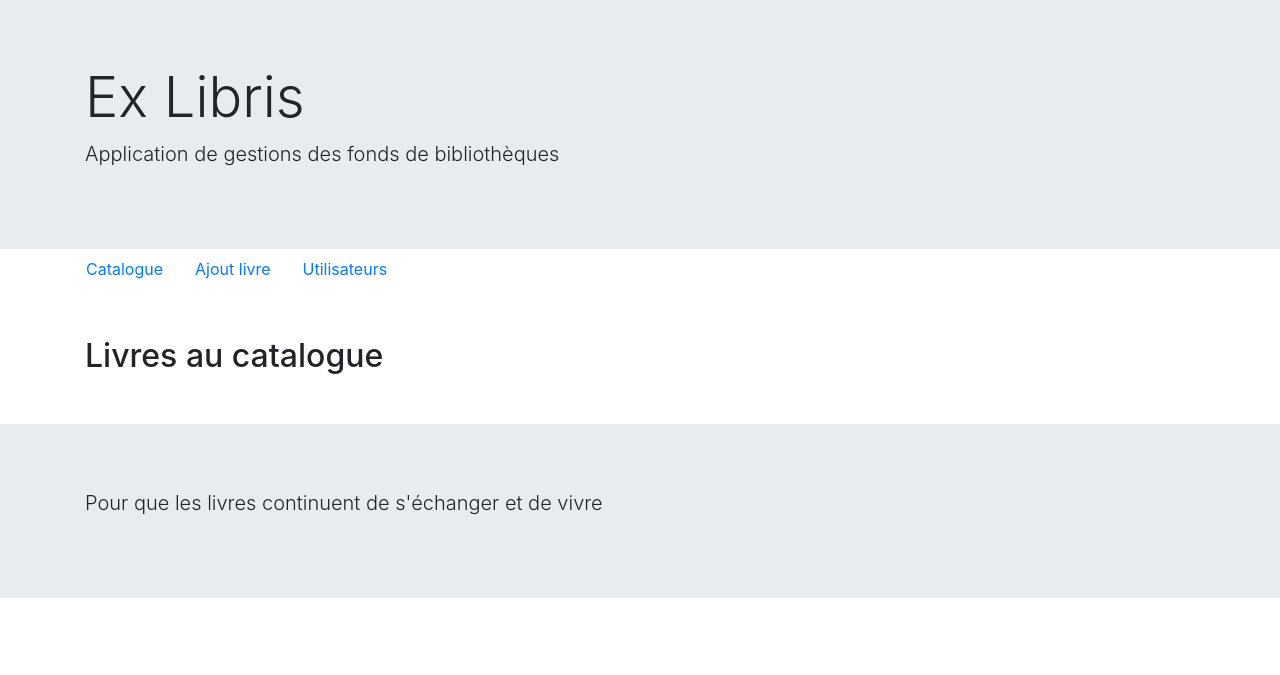
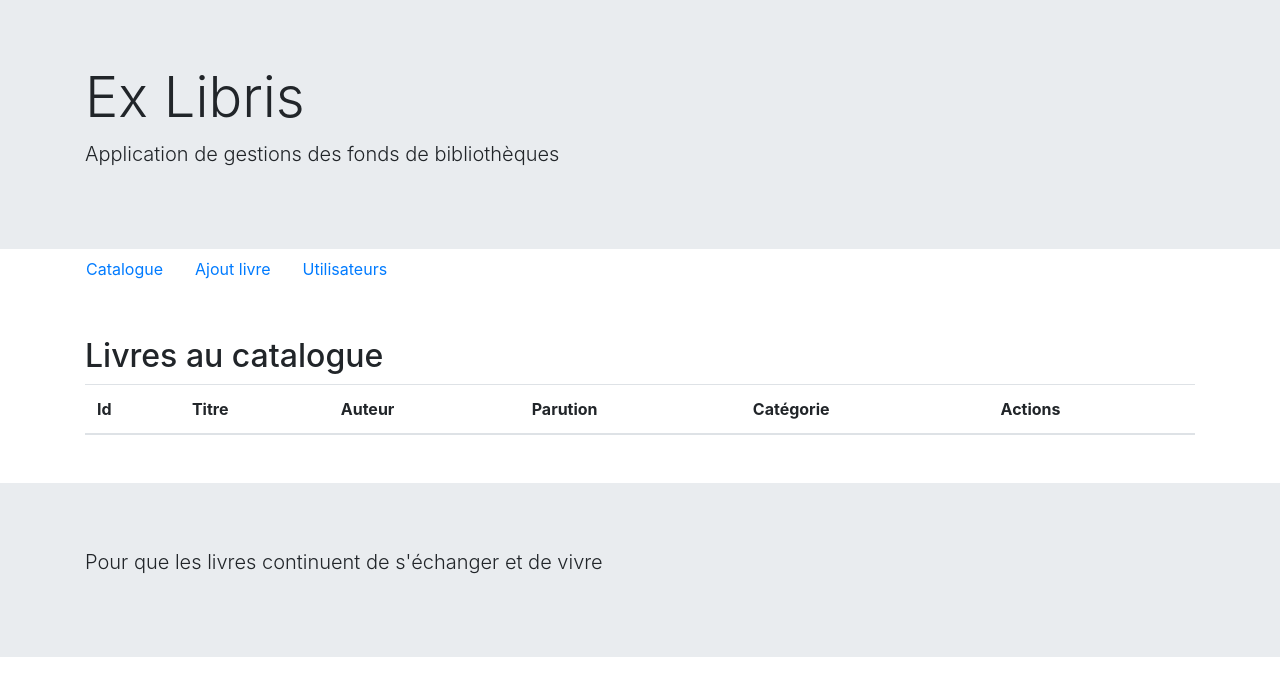
Before and after one commit to thomgo/symfonyLibrairy, a Symfony app: template templates/librairian/index.html.twig in a window 1280 px wide. Shown: the top 675 px of the page. Run offline with Twig, Linux system fonts and the light colour scheme; the template is opened without the code that fills it, so the values that code supplies are empty; some libraries are stand-ins or nearby versions.

Commit message:
made the index action to display books

```diff
--- a/src/Controller/LibrairianController.php
+++ b/src/Controller/LibrairianController.php
@@ -15,8 +15,9 @@ class LibrairianController extends AbstractController
      */
     public function index()
     {
+        $books = $this->getDoctrine()->getRepository(Book::class)->findBooksAndCategory();
         return $this->render('librairian/index.html.twig', [
-            'controller_name' => 'LibrairianController',
+            'books' => $books,
         ]);
     }
 
--- a/templates/librairian/index.html.twig
+++ b/templates/librairian/index.html.twig
@@ -5,5 +5,28 @@
 {% block pageTitle %}Livres au catalogue{% endblock %}
 
 {% block body %}
-
+<table class="table">
+<thead>
+  <tr>
+    <th scope="col">Id</th>
+    <th scope="col">Titre</th>
+    <th scope="col">Auteur</th>
+    <th scope="col">Parution</th>
+    <th scope="col">Catégorie</th>
+    <th scope="col">Actions</th>
+  </tr>
+</thead>
+<tbody>
+  {% for book in books %}
+    <tr>
+      <td>{{ book.id }}</td>
+      <td>{{ book.title }}</td>
+      <td>{{ book.author }}</td>
+      <td>{{ book.publication|date("d/m/Y") }}</td>
+      <td>{{ book.category.title }}</td>
+      <td><a href="{{ path("librairian_book") }}">Voir</a></td>
+    </tr>
+  {% endfor %}
+</tbody>
+</table>
 {% endblock %}
```
Also changed, not shown: src/Repository/BookRepository.php (+9 -0 lines).
